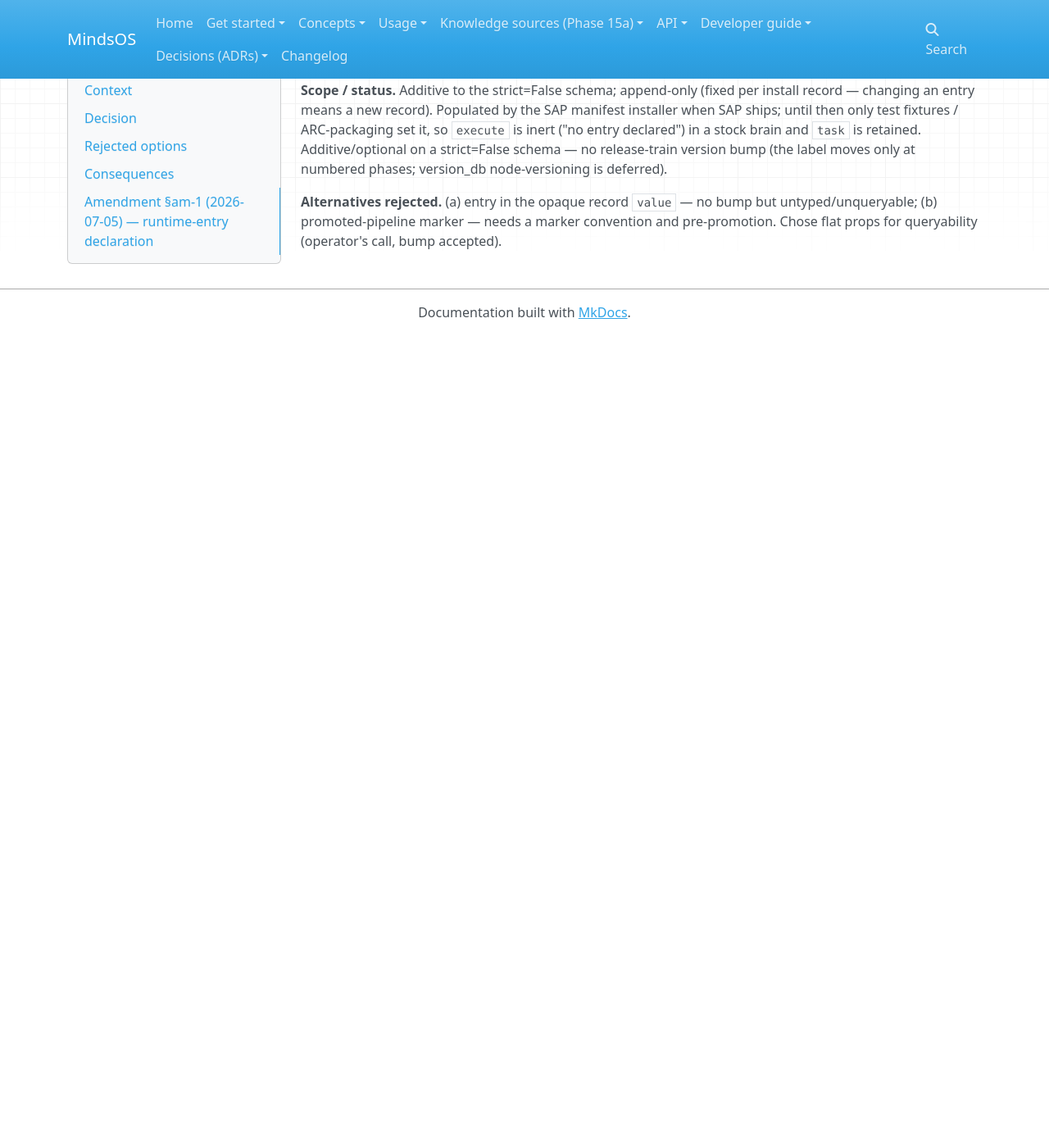
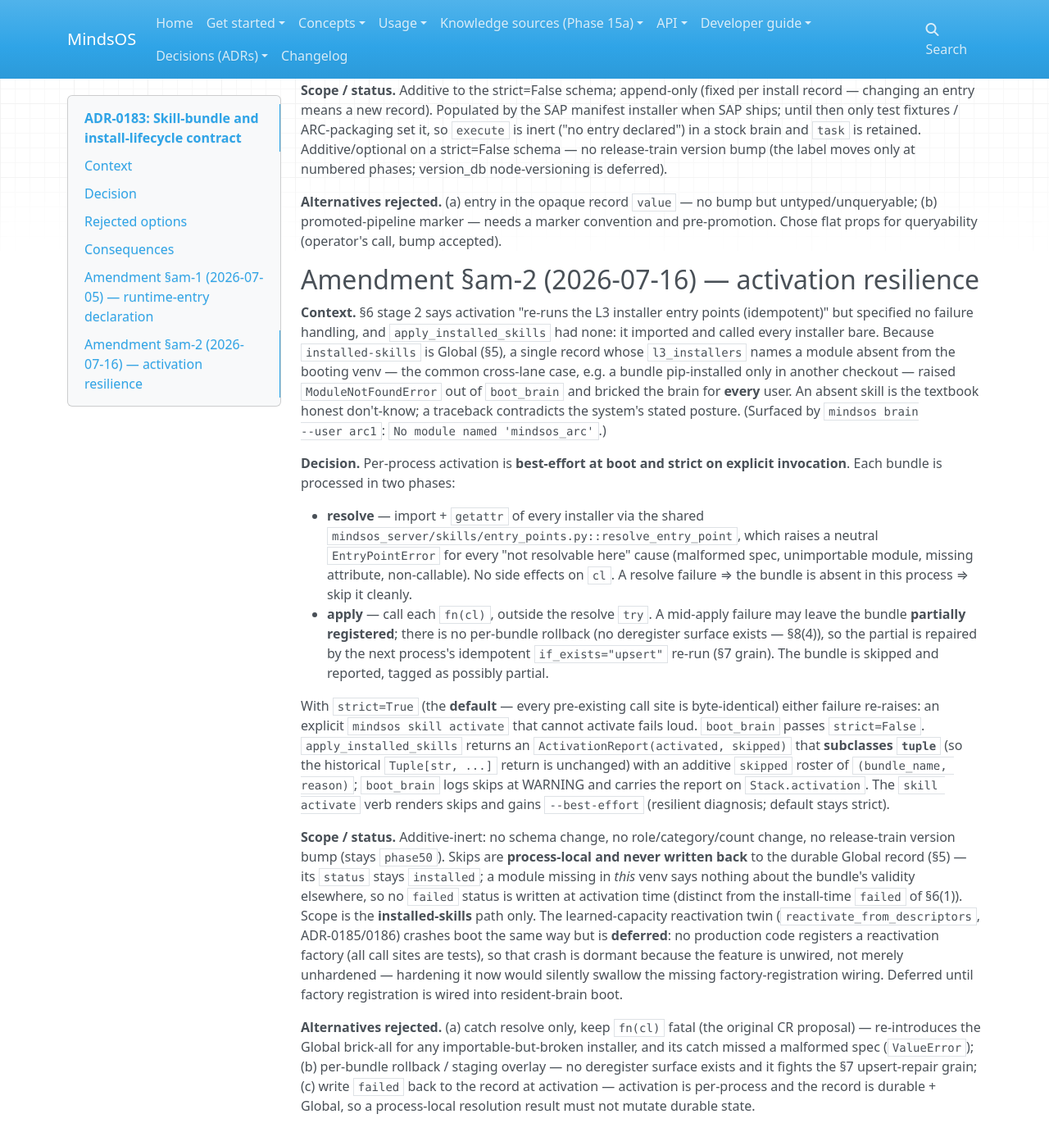
Before and after one commit to halvim/mindsos, an MkDocs documentation site: the page built from docs/decisions/adr/0183-skill-bundle-install-lifecycle.md, in a window 1280 px wide and 1400 px high, scrolled down 3385 px. Shown: the whole window at 82% size. Built offline with MkDocs 1.6.1, drawn with Linux system fonts in a browser that asks for light colours; nearby versions of some CDN libraries; before the commit the page ends 3794 px from its top, so only the background shows below that.

Commit message:
docs(adr): ADR-0183 §am-2 — activation resilience

```diff
--- a/docs/decisions/adr/0183-skill-bundle-install-lifecycle.md
+++ b/docs/decisions/adr/0183-skill-bundle-install-lifecycle.md
@@ -197,3 +197,58 @@ is retained. Additive/optional on a strict=False schema — no release-train ver
 untyped/unqueryable; (b) promoted-pipeline marker — needs a marker convention
 and pre-promotion. Chose flat props for queryability (operator's call, bump
 accepted).
+
+## Amendment §am-2 (2026-07-16) — activation resilience
+
+**Context.** §6 stage 2 says activation "re-runs the L3 installer entry points
+(idempotent)" but specified no failure handling, and `apply_installed_skills` had
+none: it imported and called every installer bare. Because `installed-skills` is
+Global (§5), a single record whose `l3_installers` names a module absent from the
+booting venv — the common cross-lane case, e.g. a bundle pip-installed only in
+another checkout — raised `ModuleNotFoundError` out of `boot_brain` and bricked the
+brain for **every** user. An absent skill is the textbook honest don't-know; a
+traceback contradicts the system's stated posture. (Surfaced by `mindsos brain
+--user arc1`: `No module named 'mindsos_arc'`.)
+
+**Decision.** Per-process activation is **best-effort at boot and strict on explicit
+invocation**. Each bundle is processed in two phases:
+
+- **resolve** — import + `getattr` of every installer via the shared
+  `mindsos_server/skills/entry_points.py::resolve_entry_point`, which raises a
+  neutral `EntryPointError` for every "not resolvable here" cause (malformed spec,
+  unimportable module, missing attribute, non-callable). No side effects on `cl`. A
+  resolve failure ⇒ the bundle is absent in this process ⇒ skip it cleanly.
+- **apply** — call each `fn(cl)`, outside the resolve `try`. A mid-apply failure may
+  leave the bundle **partially registered**; there is no per-bundle rollback (no
+  deregister surface exists — §8(4)), so the partial is repaired by the next
+  process's idempotent `if_exists="upsert"` re-run (§7 grain). The bundle is skipped
+  and reported, tagged as possibly partial.
+
+With `strict=True` (the **default** — every pre-existing call site is byte-identical)
+either failure re-raises: an explicit `mindsos skill activate` that cannot activate
+fails loud. `boot_brain` passes `strict=False`. `apply_installed_skills` returns an
+`ActivationReport(activated, skipped)` that **subclasses `tuple`** (so the historical
+`Tuple[str, ...]` return is unchanged) with an additive `skipped` roster of
+`(bundle_name, reason)`; `boot_brain` logs skips at WARNING and carries the report on
+`Stack.activation`. The `skill activate` verb renders skips and gains `--best-effort`
+(resilient diagnosis; default stays strict).
+
+**Scope / status.** Additive-inert: no schema change, no role/category/count change,
+no release-train version bump (stays `phase50`). Skips are **process-local and never
+written back** to the durable Global record (§5) — its `status` stays `installed`; a
+module missing in *this* venv says nothing about the bundle's validity elsewhere, so
+no `failed` status is written at activation time (distinct from the install-time
+`failed` of §6(1)). Scope is the **installed-skills** path only. The learned-capacity
+reactivation twin (`reactivate_from_descriptors`, ADR-0185/0186) crashes boot the same
+way but is **deferred**: no production code registers a reactivation factory (all call
+sites are tests), so that crash is dormant because the feature is unwired, not merely
+unhardened — hardening it now would silently swallow the missing factory-registration
+wiring. Deferred until factory registration is wired into resident-brain boot.
+
+**Alternatives rejected.** (a) catch resolve only, keep `fn(cl)` fatal (the original
+CR proposal) — re-introduces the Global brick-all for any importable-but-broken
+installer, and its catch missed a malformed spec (`ValueError`); (b) per-bundle
+rollback / staging overlay — no deregister surface exists and it fights the §7
+upsert-repair grain; (c) write `failed` back to the record at activation — activation
+is per-process and the record is durable + Global, so a process-local resolution
+result must not mutate durable state.
```
